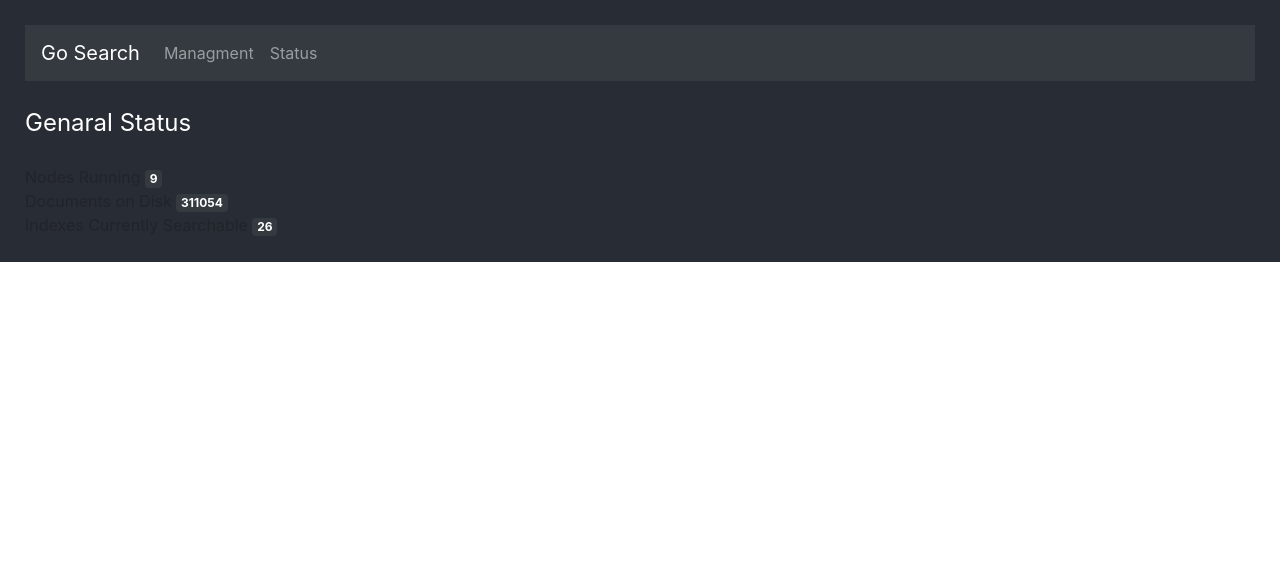
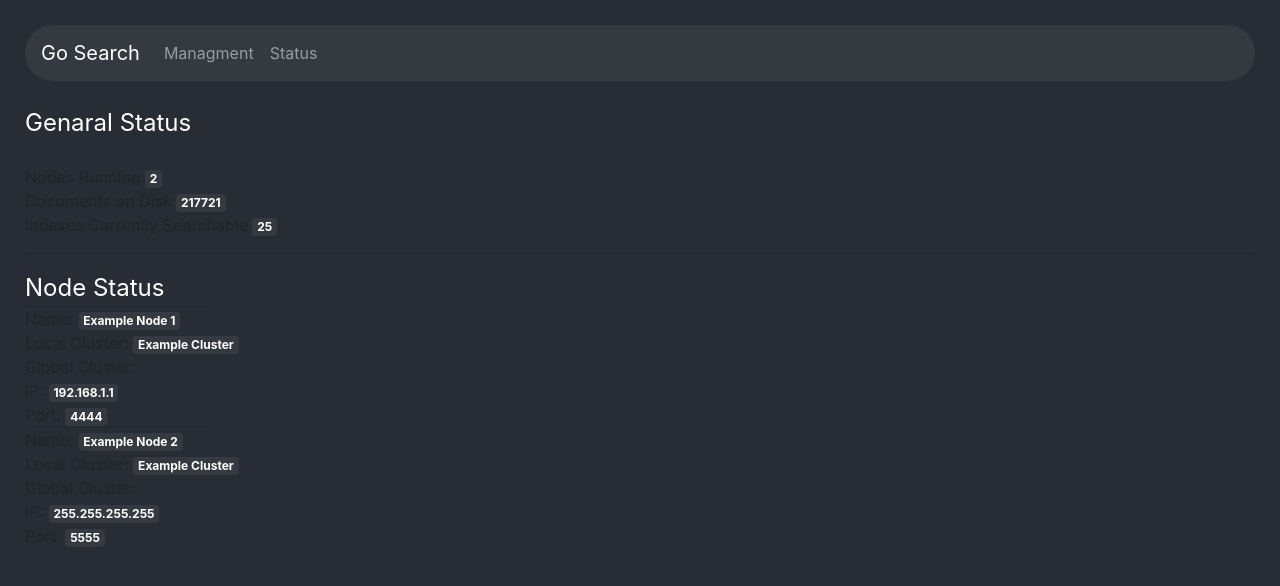
Before and after one commit to GoSearchTeam/goSearch, a React (Create React App) app in the folder frontend/: page /admin/stats in a window 1280 px wide. Shown: the top 586 px of the page. Built offline with nearby package versions, Linux system fonts and the light colour scheme.

Commit message:
Stuff looks okay-ish

```diff
--- a/frontend/src/App.css
+++ b/frontend/src/App.css
@@ -1,6 +1,7 @@
 .App {
   background-color: #282c34;
   padding: 25px;
+  min-height: 1000px;
 }
 .App-header {
   text-align: center;
@@ -42,3 +43,12 @@
   border-radius: 15px;
   transition: all .3s;
 }
+
+.nav-bar-round{
+  border-radius: 50px;
+}
+
+.short-hr{
+  max-width: 15%;
+  margin: 0px;
+}
--- a/frontend/src/App.js
+++ b/frontend/src/App.js
@@ -10,7 +10,7 @@ function App() {
   return (
     <Router>
       <div className='App'>
-        <Navbar bg="dark" variant="dark" expand="lg">
+        <Navbar bg="dark" variant="dark" expand="lg" className="nav-bar-round">
           <Navbar.Brand href="./managment">Go Search</Navbar.Brand>
           <Nav className="mr-auto">
             <Nav.Link href="./managment">Managment</Nav.Link>
--- a/frontend/src/pages/Stats.js
+++ b/frontend/src/pages/Stats.js
@@ -1,4 +1,20 @@
 import { Badge } from 'react-bootstrap'
+
+const nodes = [
+    {
+        LocalCluster: "Example Cluster",
+        GlobalCluster: null,
+        IP: "192.168.1.1",
+        Port: 4444,
+        Name: "Example Node 1"
+    }, {
+        LocalCluster: "Example Cluster",
+        GlobalCluster: null,
+        IP: "255.255.255.255",
+        Port: 5555,
+        Name: "Example Node 2"
+    }
+]
 
 export default function Stats(props) {
     return (
@@ -8,12 +24,15 @@ export default function Stats(props) {
             Nodes Running <Badge variant="dark">{getNodes()}</Badge><br></br>
             Documents on Disk <Badge variant="dark">{getDocs()}</Badge><br></br>
             Indexes Currently Searchable <Badge variant="dark">{getIndexes()}</Badge><br></br>
+            <hr></hr>
+            <header className="Section-header">Node Status</header>
+            {getNodeStats()}
         </>
     );
 }
 
 function getNodes() {
-    return Math.floor(Math.random() * 10) + 1;
+    return nodes.length;
 }
 
 function getDocs() {
@@ -23,3 +42,20 @@ function getDocs() {
 function getIndexes() {
     return Math.floor(Math.random() * 30) + 1;
 }
+
+function getNodeStats(){
+    let nodeStats = [];
+    nodes.forEach(node => {
+        nodeStats.push(
+            <div>
+                <hr className="short-hr"></hr>
+                Name: <Badge variant="dark">{node.Name}</Badge><br></br>
+                Local Cluster: <Badge variant="dark">{node.LocalCluster}</Badge><br></br>
+                Global Cluster: <Badge variant="dark">{node.GlobalCluster}</Badge><br></br>
+                IP: <Badge variant="dark">{node.IP}</Badge><br></br>
+                Port: <Badge variant="dark">{node.Port}</Badge><br></br>
+            </div>
+        )
+    });
+    return nodeStats;
+}
```
